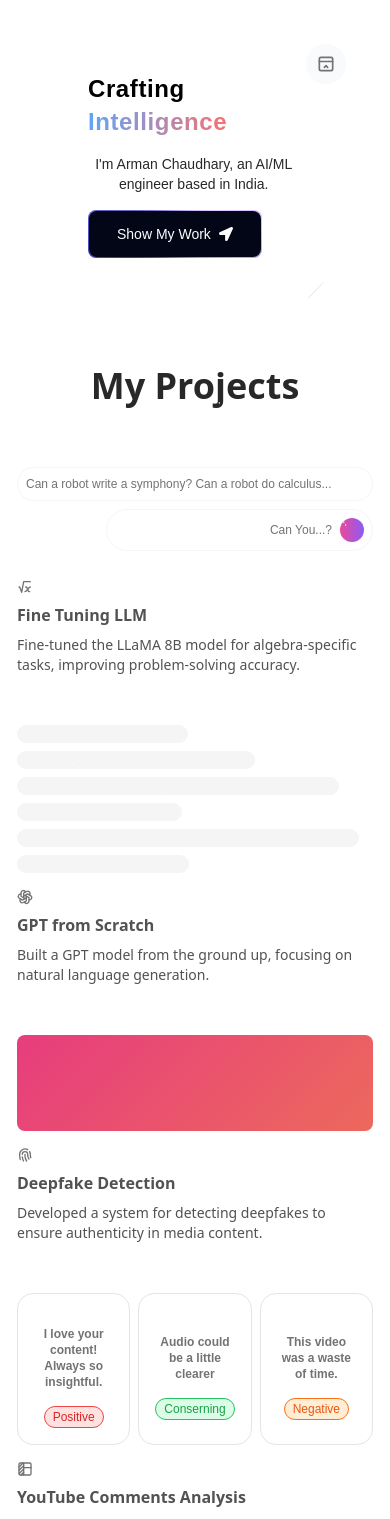
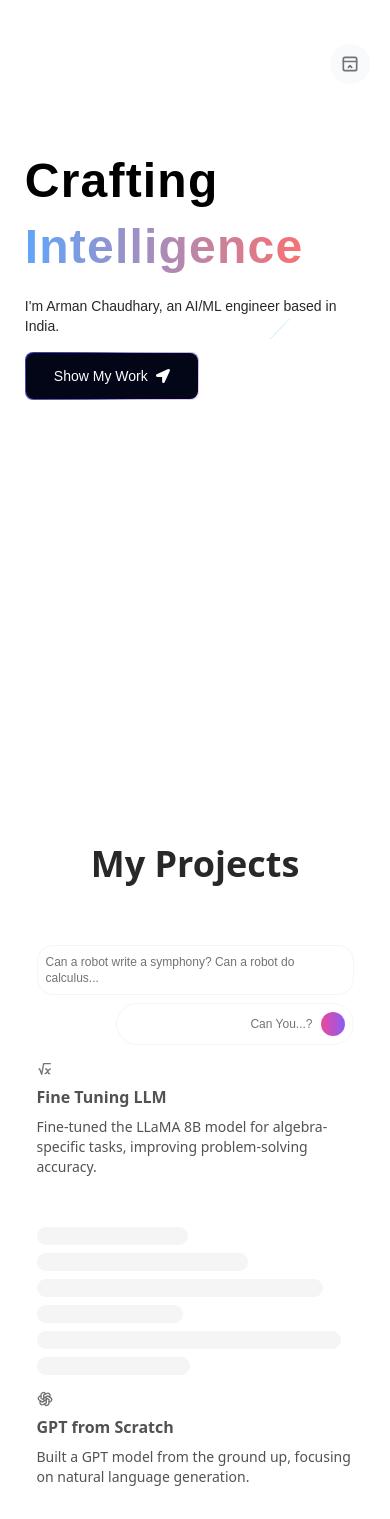
Before and after one commit to Arman176001/Portfolio2.0, a Next.js app: page / in a window 390 px wide. Shown: the top 1519 px of the page. Built offline with nearby package versions, Linux system fonts and the light colour scheme.

Commit message:
Fixed Responsiveness

```diff
--- a/components/About.tsx
+++ b/components/About.tsx
@@ -8,8 +8,8 @@
   ));
 
   return (
-    <div className="mt-7 h-full py-10 px-11" id="about">
-      <h2 className="pl-11 pb-8 mx-auto text-xl md:text-5xl font-bold text-neutral-800 dark:text-neutral-200 font-sans">
+    <div className="mt-7 h-full py-10 lg:px-11" id="about">
+      <h2 className="heading lg:pb-8 lg:mx-auto text-xl md:text-5xl font-bold text-neutral-800 dark:text-neutral-200 font-sans">
         About Me
       </h2>
       <Carousel items={cards} />
--- a/components/Hero.tsx
+++ b/components/Hero.tsx
@@ -3,7 +3,14 @@
 import Magicbutton from "./ui/Magicbutton";
 import { FaLocationArrow } from "react-icons/fa";
 import { FloatingDock } from "./ui/floating-dock";
-import { IconBrandGithub, IconBrandX,IconHome, IconMail,IconBrandLinkedin,IconBrandLeetcode } from "@tabler/icons-react";
+import {
+  IconBrandGithub,
+  IconBrandX,
+  IconHome,
+  IconMail,
+  IconBrandLinkedin,
+  IconBrandLeetcode,
+} from "@tabler/icons-react";
 
 const links = [
   {
@@ -43,25 +50,29 @@
     ),
     href: "https://github.com/Arman176001",
   },
-]
+];
 
 const Hero = () => {
   return (
-    <div className="pb-20 pt-7 lg:pt-10 xl:pt-20 ml-11">
-      <div className="fixed right-0 top-11 mb-6 flex justify-end items-start mr-11 z-20">
-      <FloatingDock items={links}/>
+    <div className="pb-20 pt-[6.5rem] max-w-[93%] lg:pt-10 xl:pt-20 ml-[-1.2rem] xs:ml-6 sm:ml-10 md:ml-11 h-screen">
+      <div className="fixed right-[-1.5rem] top-11 mb-6 flex justify-end items-start mr-11 z-20 lg:top-11 lg:right-11 lg:bottom-auto sm:bottom-0 sm:right-0 sm:mr-4 sm:mb-4 xs:bottom-0 xs:right-0 xs:mr-4 xs:mb-4">
+        <FloatingDock items={links} />
       </div>
       <div className="flex justify-start relative z-10 ml-11 mt-7">
-         <div className="max-w-[70%] flex flex-col items-start justify-center">
+        <div className="max-w-[100%] sm:max-w-[90%] md:max-w-[70%] flex flex-col items-start justify-center">
           <TextGenerateEffect
-           className="text-start text-2xl  sm:text-3xl md:text-4xl lg:text-5xl xl:text-8xl "
+            className="text-start text-5xl sm:text-5xl md:text-6xl lg:text-7xl xl:text-8xl"
             words="Crafting Intelligence"
           />
-           <p className="text-center md:tracking-wider mb-4 text-sm md:text-lg lg:text-xl">
+          <p className="text-left md:tracking-wider mb-4 text-sm md:text-lg lg:text-xl sm:mb-3 xs:mb-2">
             I&apos;m Arman Chaudhary, an AI/ML engineer based in India.
           </p>
           <a href="#projects">
-            <Magicbutton title="Show My Work" icon={<FaLocationArrow/>} position="right"/>
+            <Magicbutton
+              title="Show My Work"
+              icon={<FaLocationArrow />}
+              position="right"
+            />
           </a>
         </div>
       </div>
--- a/components/Projects.tsx
+++ b/components/Projects.tsx
@@ -14,11 +14,11 @@
 
 export function Projects() {
   return (
-    <div className="mt-[7.1%]" id="projects">
+    <div id="projects">
         <h1 className="heading font-sans">
             My Projects
         </h1>
-    <BentoGrid className="max-w-7xl mt-11  mx-auto md:auto-rows-[20rem]">
+    <BentoGrid className="lg:max-w-7xl max-w-[90%] mt-11 mx-auto md:auto-rows-[20rem]">
       {items.map((item, i) => (
         <BentoGridItem
           key={i}
--- a/components/ui/apple-cards-carousel.tsx
+++ b/components/ui/apple-cards-carousel.tsx
@@ -183,7 +183,7 @@
   return (
     <motion.div
       layoutId={layout ? `card-${card.title}` : undefined}
-      className="rounded-3xl bg-gray-100 dark:bg-neutral-900 h-64 w-56 md:h-[30rem] md:w-96 overflow-hidden flex flex-col items-start justify-start relative"
+      className="rounded-3xl bg-gray-100 dark:bg-neutral-900 lg:h-[30rem] h-[25rem] w-56 md:h-[30rem] md:w-96 overflow-hidden flex flex-col items-start justify-start relative"
     >
       <div className="absolute h-full top-0 inset-x-0 bg-gradient-to-b from-black/50 via-transparent to-transparent z-30 pointer-events-none" />
       <div className="relative z-40 p-8">
--- a/components/ui/floating-dock.tsx
+++ b/components/ui/floating-dock.tsx
@@ -43,19 +43,19 @@
         {open && (
           <motion.div
             layoutId="nav"
-            className="absolute bottom-full mb-2 inset-x-0 flex flex-col gap-2"
+            className="absolute top-full mt-2 inset-x-0 flex flex-col gap-2"
           >
             {items.map((item, idx) => (
               <motion.div
                 key={item.href}
-                initial={{ opacity: 0, y: 10 }}
+                initial={{ opacity: 0, y: -10 }}
                 animate={{
                   opacity: 1,
                   y: 0,
                 }}
                 exit={{
                   opacity: 0,
-                  y: 10,
+                  y: -10,
                   transition: {
                     delay: idx * 0.05,
                   },
@@ -83,6 +83,7 @@
     </div>
   );
 };
+
 
 const FloatingDockDesktop = ({
   items,
```
Lines whose indentation alone changed are shown as unchanged.
